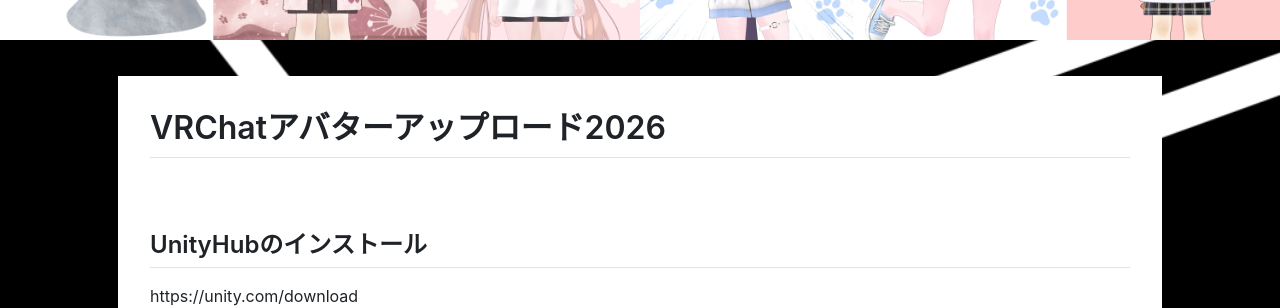
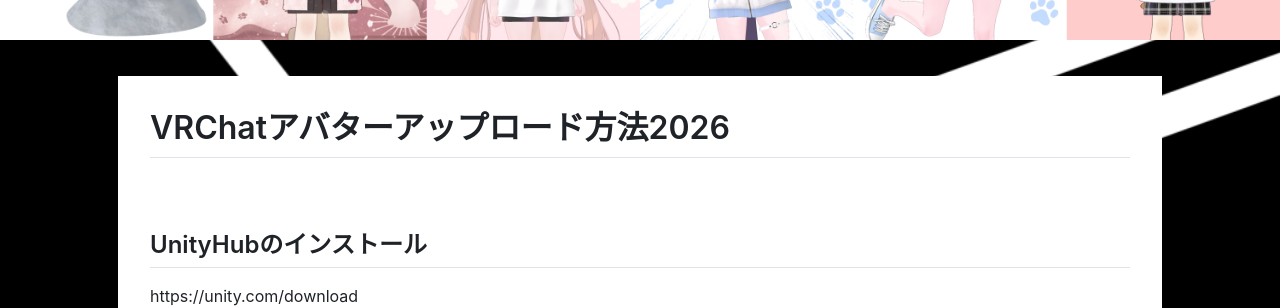
Before and after one commit to ahzkwid/BoothSupport, a Jekyll site: the page built from docs/avatar-upload-tutorial-2026.md, in a window 1280 px wide and 900 px high. Shown: the part 387-695 px from the top of the window. Built offline with Jekyll 4.4.1, drawn with Linux system fonts in a browser that asks for light colours; nearby versions of some CDN libraries; our own code applies the rules of GitHub Pages for plain Markdown files.

Commit message:
Update tutorial title for clarity

```diff
--- a/docs/avatar-upload-tutorial-2026.md
+++ b/docs/avatar-upload-tutorial-2026.md
@@ -1,4 +1,4 @@
-# VRChatアバターアップロード2026
+# VRChatアバターアップロード方法2026
 
 ## UnityHubのインストール
 
```
